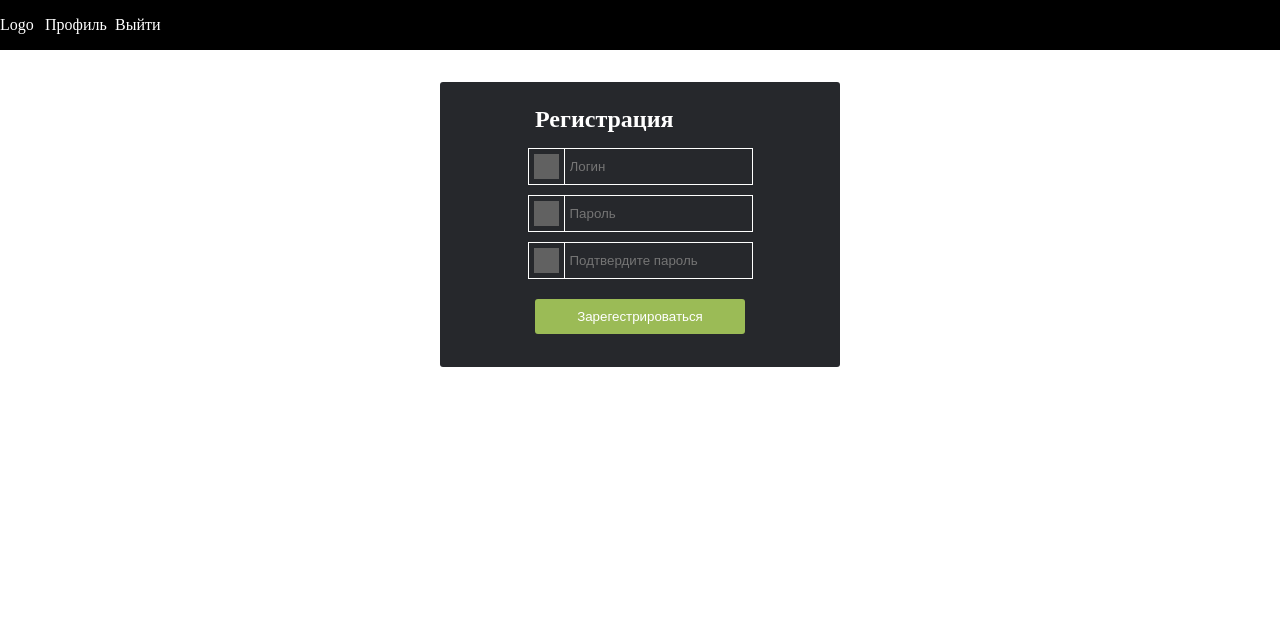
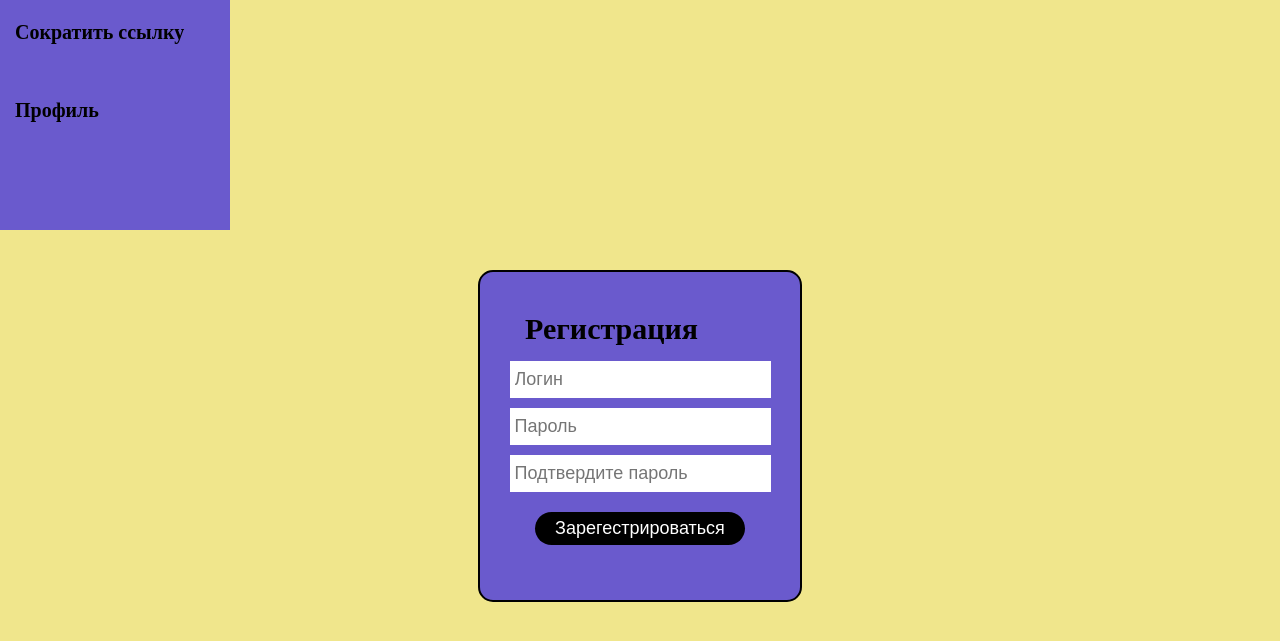
Before and after one commit to basstard04/abbreviator, a Flask app: page /reg in a window 1280 px wide. Shown: the top 641 px of the page. Run offline with Flask 3, Linux system fonts and the light colour scheme; the visitor is signed in with stand-in values (Sample User, id 1); grey boxes are pictures that could not be loaded.

Commit message:
git commit -m "2"

```diff
--- a/db.py
+++ b/db.py
@@ -29,7 +29,7 @@ primary key ("id" AUTOINCREMENT)
 connect.commit()
 
 #регистрация
-def registration(login,password):
+def registr(login,password):
     cursor.execute('''INSERT INTO
         users (login,password)
         VALUES (?,?)
--- a/main.py
+++ b/main.py
@@ -22,10 +22,10 @@ def index():
     if long_link != None:
         if 'user' in session:
             user_short_link = ""
-            user_short_link = "https://" + hashlib.md5(long_link.encode()).hexdigest()[:random.randint(8, 12)]
+            user_short_link = hashlib.md5(long_link.encode()).hexdigest()[:random.randint(8, 12)]
             addLink(long_link,user_short_link,accesses,session['user'])
         else:
-            massage = 'Войдите чтобы сокращать ссылки'
+            massage = 'войдите, чтобы использовать сокращатель'
     return render_template("index.html", massage=massage)
 
 @app.route('/auth', methods=['post', 'get'])
@@ -38,16 +38,16 @@ def auth():
         if login != "" and password != "":
             if len(user) != 0:
                 if check_password_hash(user[0], password) == True:
-                    massage = 'Вы вошли'
+                    massage = 'вы успешно вошли'
                     auth_user = searchUserId(login)[0]
                     session['user'] = auth_user
                     return redirect('/profile')
                 else:
-                    massage = 'Неверный пароль'
+                    massage = 'неверный пароль'
             else:
-                massage = 'Такой пользователя нет'
+                massage = 'такого пользователя нет'
         else:
-            massage = 'Неверный логин или пароль'
+            massage = 'ваш логин или пароль неправильный'
 
     return render_template("auth.html", massage=massage)
 
@@ -63,15 +63,15 @@ def reg():
             if user == None:
                 if confirmPassword == password:
                     hash_password = generate_password_hash(password)
-                    registration(login, hash_password)
+                    registr(login, hash_password)
                 else:
-                    massage = 'Пароли не совпадают'
+                    massage = 'пароли не совпадают'
             else:
-                massage = 'Такой пользователь уже зарегестрирован'
+                massage = 'такой пользователь уже есть'
         else:
-            massage = 'Неверный логин или пароль'
+            massage = 'ваш логин или пароль неправильный'
 
-    return render_template("reg.html", massage=massage)
+    return render_template("registr.html", massage=massage)
 
 @app.route('/profile', methods=['post', 'get'])
 def profile():
--- a/templates/auth.html
+++ b/templates/auth.html
@@ -1,6 +1,6 @@
 {% extends "base.html" %}
 
-{% block title %}Auth{% endblock %}
+{% block title %}Вход{% endblock %}
 
 {% block content %}
   <main>
@@ -8,11 +8,9 @@
         <form class="form_auth form" method="post">
           <h2>Вход</h2>
           <div>
-            <img class="form_auth_img" src="/static/img/user.svg">
             <input class="form_input" type="text" name="login" placeholder="Логин">
           </div>
           <div>
-            <img class="form_auth_img" src="/static/img/lock.svg">
             <input class="form_input" type="password" name="password" placeholder="Пароль">
           </div>
           <p class="error">{{massage}}</p>
--- a/templates/base.html
+++ b/templates/base.html
@@ -9,15 +9,15 @@
   </head>
   <body>
     <header>
-      <a href="/">Logo</a>
+      <a href="/">Сократить ссылку</a>
       {% if 'user' in session: %}
       <div class="div_header_user">
         <a href="/profile">Профиль</a>
-        <a href="/logout">Выйти</a>
+        <!--<a href="/logout">Выйти</a>-->
       </div>
       {% else: %}
       <div class="div_header">
-        <a href="/auth">Вход</a>
+        <a href="/auth">Войти</a>
         <a href="/reg">Регистрация</a>
       </div>
       {% endif %}
--- a/templates/index.html
+++ b/templates/index.html
@@ -1,17 +1,17 @@
 {% extends "base.html" %}
 
-{% block title %}Home{% endblock %}
+{% block title %}Сокращатель{% endblock %}
 
 {% block content %}
   <main>
     <form class="form_link form" method="post">
-      <label>Введите ссылку</label>
-      <input type="text" name="long_link">
+      <label><h2>Введите ссылку</h2></label>
       <select name="accesses">
         <option value="1">публичный</option>
         <option value="2">приватный</option>
         <option value="3">общий</option>
       </select>
+      <input type="text" name="long_link">
       <button>Сократить</button>
       <p class="error">{{massage}}</p>
     </form>
--- a/templates/reg.html
+++ b/templates/registr.html
@@ -8,15 +8,12 @@
         <form class="form_reg form" method="post">
           <h2>Регистрация</h2>
           <div>
-            <img class="form_auth_img" src="/static/img/user.svg">
             <input class="form_input" type="text" name="login" placeholder="Логин">
           </div>
           <div>
-            <img class="form_auth_img" src="/static/img/lock.svg">
             <input class="form_input" type="password" name="password" placeholder="Пароль">
           </div>
           <div>
-            <img class="form_auth_img" src="/static/img/lock.svg">
             <input class="form_input" type="password" name="confirm_password" placeholder="Подтвердите пароль">
           </div>
           <p class="error">{{massage}}</p>
--- a/templates/static/css/style.css
+++ b/templates/static/css/style.css
@@ -2,40 +2,48 @@
    padding: 0px;
    margin: 0px;
 }
-
+body{
+    background-color: #F0E68C;
+}
 main{
    width: 1240px;
    margin: auto;
+   /*z-index: 1;*/
 }
 
 header{
+    /*z-index: -1;*/
    display: grid;
-   grid-template-columns: 35px 1fr;
+   grid-template-rows: 35px 35px 35px;
    align-items: center;
-   gap: 10px;
-   width: 100%;
-   height: 50px;
-   background-color: black;
+   text-align: left;
+   gap: 70px;
+   width: 200px;
+   height: 200px;
+   background-color: #6A5ACD;
+   color: black;
    margin-bottom: 2em;
+   padding: 15px;
+   font-size: 20px;
+   font-weight: bold;
 }
 
 .div_header{
    display: grid;
-   grid-template-columns: 35px 85px;
+   grid-template-rows: 35px 85px;
    align-items: center;
-   gap: 10px;
 }
 
 .div_header_user{
    display: grid;
-   grid-template-columns: 60px 45px;
+   grid-template-rows: 60px 45px;
    align-items: center;
    gap: 10px;
 }
 
 header a{
    text-decoration: none;
-   color: white;
+   color: black;
 }
 
 .form{
@@ -44,26 +52,26 @@ header a{
    justify-content: center;
    align-items: center;
    gap: 10px;
-   width: 400px;
-   background-color: gainsboro;
-   border: none;
-   border-radius: 3px;
+   width: 300px;
+   font-size: 20px;
+   background-color: #6A5ACD;
+   border: 2px solid black;
+   border-radius: 15px;
    margin: auto;
+   padding: 10px;
 }
-
 .form h2{
-   color: white;
    margin-top: 1em;
    margin-bottom: 5px;
-   width: 210px;
+   width: 230px;
 }
 
 .form_reg{
-   background-color: #26282C;
+   background-color: #6A5ACD;
 }
 
 .form_auth{
-   background-color: #26282C;
+   background-color: #6A5ACD;
 }
 
 .div_reg h3{
@@ -87,13 +95,10 @@ header a{
    margin: 0px;
 }
 
-button{
-   background-color: white;
-   border: 1px solid black;
-   border-radius: 3px;
-   padding: 10px;
-   padding-left: 20px;
-   padding-right: 20px;
+input,select{
+    height: 25px;
+    font-size: 18px;
+    padding: 1px;
 }
 
 .div_profile_link{
@@ -107,19 +112,11 @@ button{
    outline: none;
    border: none;
    border-bottom: 1px solid black;
-   background-color: #26282C;
    padding: 5px;
    border: 1px solid white;
    border-left: none;
-   color: white;
-}
-
-.form_auth_img{
-   width: 25px;
-   height: 25px;
-   border: 1px solid black;
-   padding: 5px;
-   filter: invert(1);
+   color: black;
+   width: 250px;
 }
 
 .div_auth div{
@@ -134,22 +131,26 @@ button{
    grid-template-columns: auto 1fr;
    justify-content: center;
    width: 210px;
+   color: black;
 }
 
-.form_auth_btn{
-   background-color: #9bbb56;
+button,.form_reg_btn,.form_auth_btn{
+   background-color: black;
    color: white;
    border: none;
    width: 210px;
-}
-
-.form_reg_btn{
-   background-color: #9bbb56;
-   color: white;
-   border: none;
-   width: 210px;
+   font-size: 18px;
+   border-radius: 20px;
+   height: 33px;
 }
 
 .error{
    color: red;
 }
+
+/*
+table{
+display: grid;
+grid-template-column: repeat(3,100px);
+gap: 100px;
+}*/
```
Also changed, not shown: templates/profile.html (+12 -1 lines).
